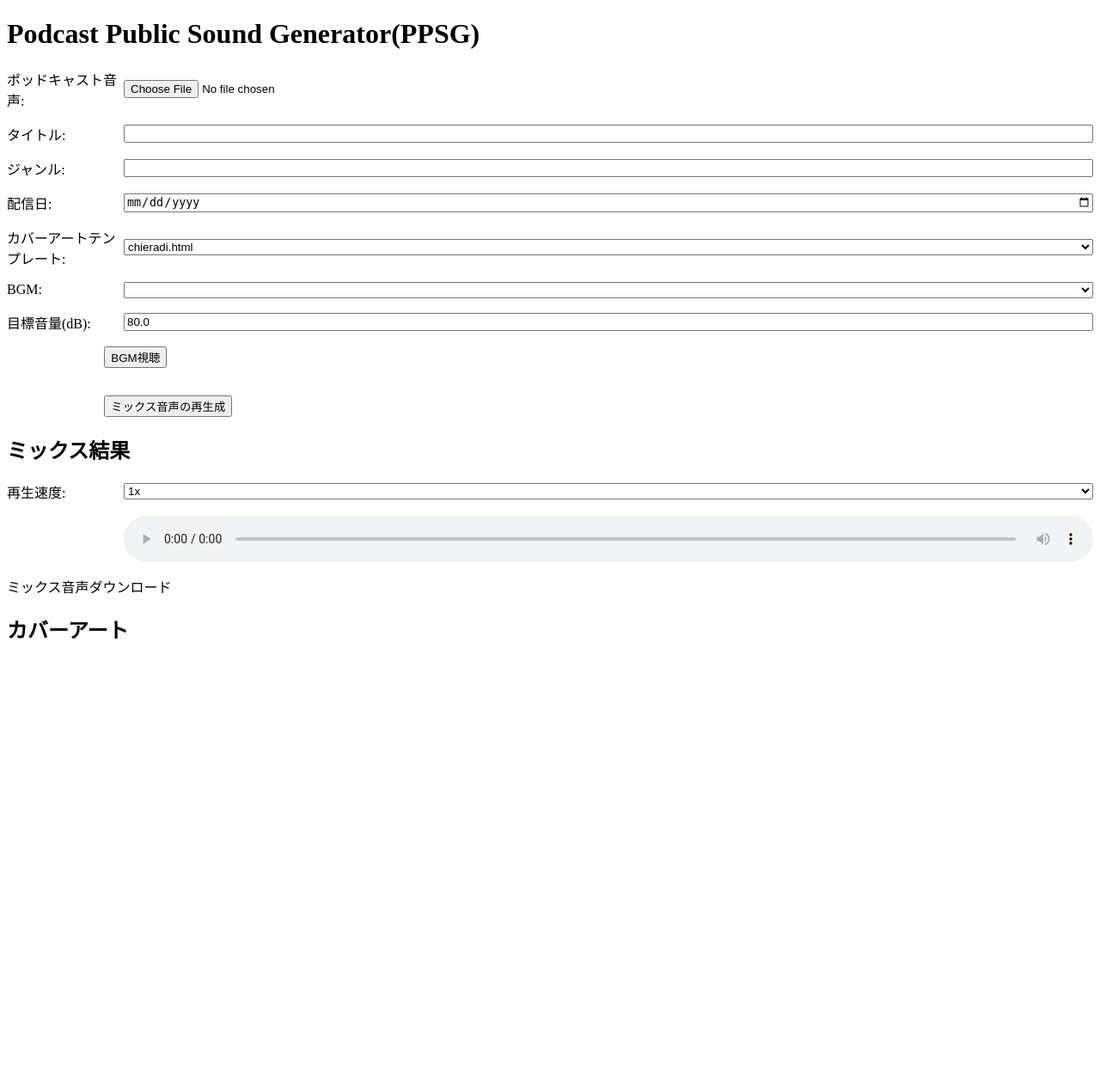
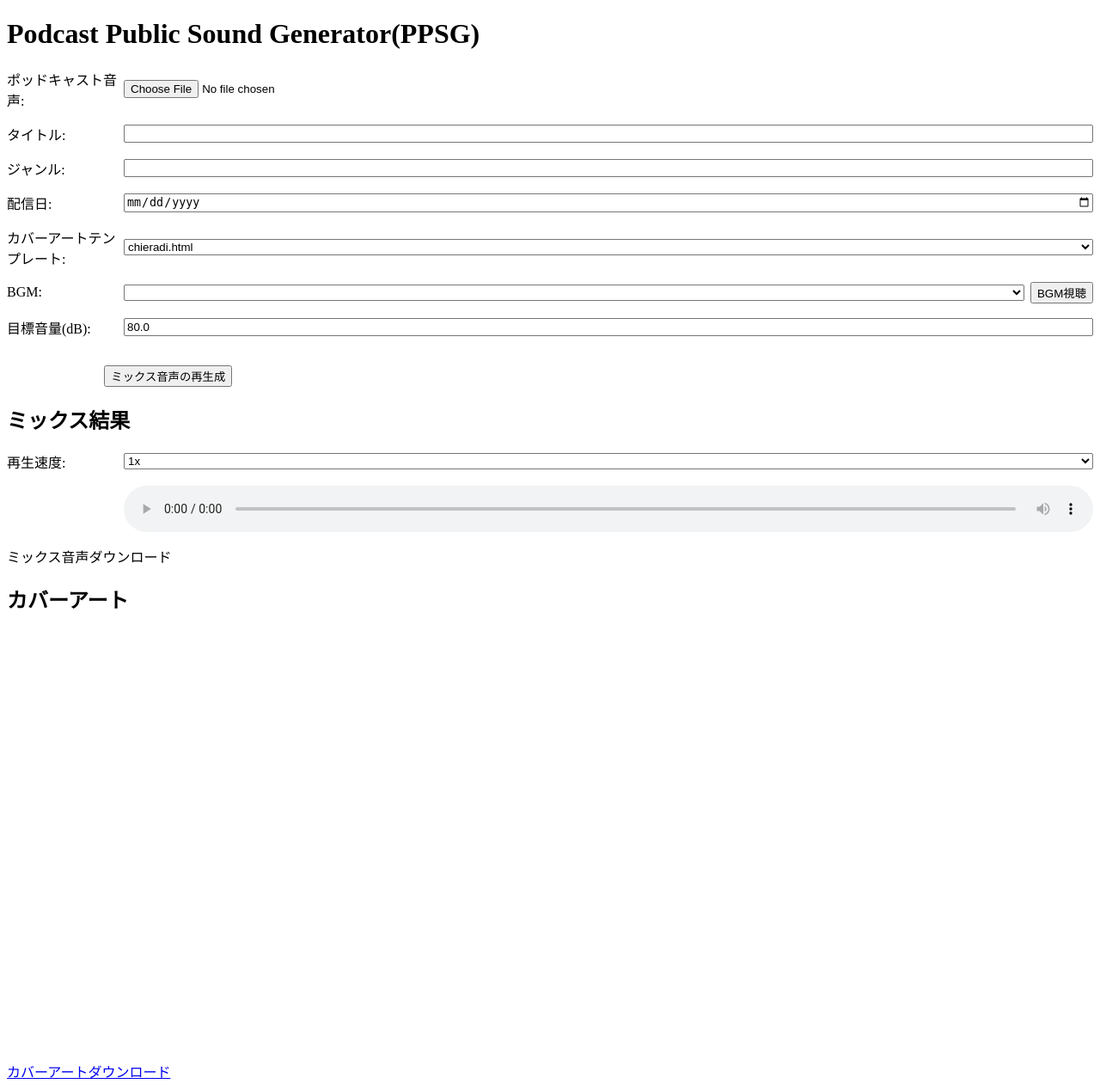
Before and after one commit to TakamiChie/PodcastPublicSoundGenerator, a Flask app: page / in a window 1280 px wide. Shown: the top 1268 px of the page at 86% size. Run offline with Flask 3, Linux system fonts and the light colour scheme; lists and menus that the app fills with data are empty.

Commit message:
Align BGM select and preview button

```diff
--- a/static/css/style.css
+++ b/static/css/style.css
@@ -50,3 +50,8 @@
 .form-item > audio:first-child {
   margin-left: calc(8em + 0.5em);
 }
+
+/* BGM行ではボタンを選択欄の横に配置 */
+.form-inline > button {
+  margin-left: 0.5em;
+}
--- a/templates/index.html
+++ b/templates/index.html
@@ -29,7 +29,7 @@
       <label for="template">カバーアートテンプレート:</label>
       <select id="template" class="savecontrol"></select>
     </div>
-    <div class="form-item">
+    <div class="form-item form-inline">
       <label for="bgm">BGM:</label>
       <select name="bgm" id="bgm" required>
         {% for group_data in options %}
@@ -40,13 +40,11 @@
         </optgroup>
         {% endfor %}
       </select>
+      <button type="button" id="previewBtn" class="preview-btn">BGM視聴</button>
     </div>
     <div class="form-item">
       <label for="target_db">目標音量(dB):</label>
       <input type="number" name="target_db" id="target_db" value="{{ target_db }}" step="0.1" class="savecontrol">
-    </div>
-    <div class="form-item">
-      <button type="button" id="previewBtn">BGM視聴</button>
     </div>
     <div class="form-item">
       <audio id="previewAudio"></audio>
```
